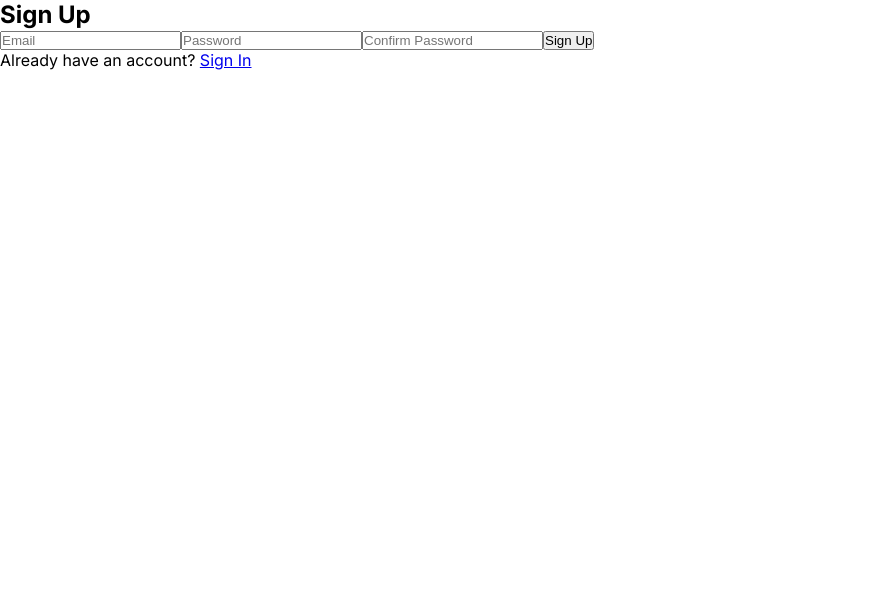
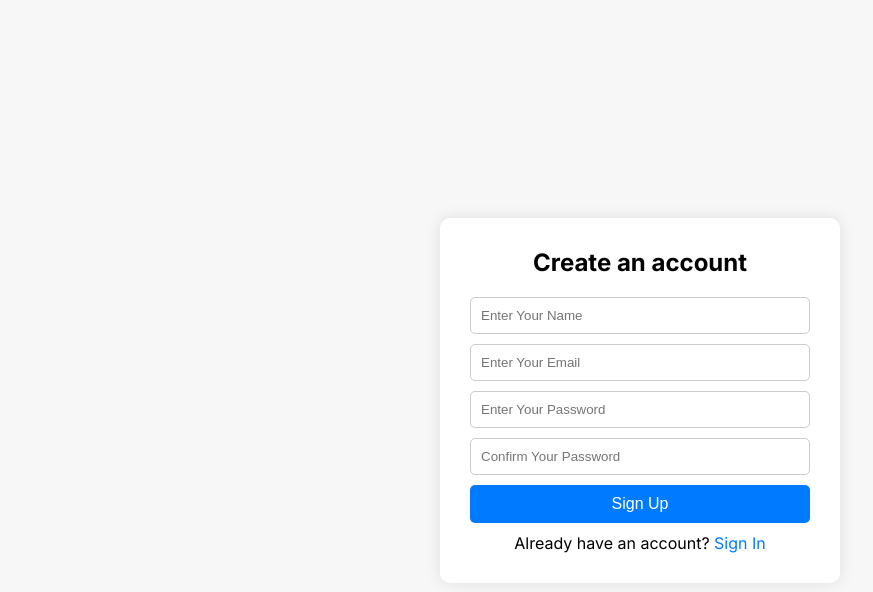
Before and after one commit to Rawan-Khalifa/Pantry_Tracker, a Next.js app: page /signup in a window 1280 px wide. Shown: the top 592 px of the page, without its empty margins (0-873 px from the left). Built offline with nearby package versions, Linux system fonts and the light colour scheme.

Commit message:
edited styling

```diff
--- a/app/signup/page.js
+++ b/app/signup/page.js
@@ -2,10 +2,12 @@
 
 import { useState } from "react";
 import { createUserWithEmailAndPassword } from "firebase/auth";
-import { auth } from "@/firebase";
+import { auth, firestore } from "@/firebase";
 import { useRouter } from "next/navigation";
+import { doc, setDoc } from "firebase/firestore";
 
 export default function SignUpPage() {
+  const [name, setName] = useState("");
   const [email, setEmail] = useState("");
   const [password, setPassword] = useState("");
   const [confirmPassword, setConfirmPassword] = useState("");
@@ -19,7 +21,15 @@ export default function SignUpPage() {
     }
 
     try {
-      await createUserWithEmailAndPassword(auth, email, password);
+      const userCredential = await createUserWithEmailAndPassword(auth, email, password);
+      const user = userCredential.user;
+
+      // Save user's name to Firestore
+      await setDoc(doc(firestore, "users", user.uid), {
+        name: name,
+        email: email
+      });
+
       router.push("/"); // Redirect to the home page after sign-up
     } catch (error) {
       setError(error.message);
@@ -27,31 +37,102 @@ export default function SignUpPage() {
   };
 
   return (
-    <div>
-      <h2>Sign Up</h2>
-      {error && <p style={{ color: "red" }}>{error}</p>}
+    <div style={styles.container}>
+      <div style={styles.formContainer}>
+        <h2 style={styles.header}>Create an account</h2>
+        {error && <p style={styles.error}>{error}</p>}
+        <input
+          type="text"
+          value={name}
+          onChange={(e) => setName(e.target.value)}
+          placeholder="Enter Your Name"
+          style={styles.input}
+        />
         <input
           type="email"
           value={email}
           onChange={(e) => setEmail(e.target.value)}
-        placeholder="Email"
+          placeholder="Enter Your Email"
+          style={styles.input}
         />
         <input
           type="password"
           value={password}
           onChange={(e) => setPassword(e.target.value)}
-        placeholder="Password"
+          placeholder="Enter Your Password"
+          style={styles.input}
         />
         <input
           type="password"
           value={confirmPassword}
           onChange={(e) => setConfirmPassword(e.target.value)}
-        placeholder="Confirm Password"
+          placeholder="Confirm Your Password"
+          style={styles.input}
         />
-      <button onClick={handleSignUp}>Sign Up</button>
-      <p>
-        Already have an account? <a href="/signin">Sign In</a>
+        <button onClick={handleSignUp} style={styles.button}>Sign Up</button>
+        <p style={styles.linkText}>
+          Already have an account? <a href="/signin" style={styles.link}>Sign In</a>
         </p>
+      </div>
     </div>
   );
 }
+
+const styles = {
+  container: {
+    display: 'flex',
+    flexDirection: 'column',
+    alignItems: 'center',
+    justifyContent: 'center',
+    minHeight: '100vh',
+    backgroundColor: '#f7f7f7',
+    padding: '20px',
+  },
+  formContainer: {
+    backgroundColor: '#fff',
+    padding: '30px',
+    borderRadius: '10px',
+    boxShadow: '0px 0px 15px rgba(0, 0, 0, 0.1)',
+    width: '100%',
+    maxWidth: '400px',
+    display: 'flex',
+    flexDirection: 'column',
+    alignItems: 'center',
+  },
+  header: {
+    fontSize: '24px',
+    fontWeight: 'bold',
+    marginBottom: '20px',
+    textAlign: 'center',
+  },
+  error: {
+    color: 'red',
+    marginBottom: '10px',
+    textAlign: 'center',
+  },
+  input: {
+    width: '100%',
+    padding: '10px',
+    marginBottom: '10px',
+    borderRadius: '5px',
+    border: '1px solid #ccc',
+  },
+  button: {
+    width: '100%',
+    padding: '10px',
+    backgroundColor: '#007bff',
+    color: '#fff',
+    border: 'none',
+    borderRadius: '5px',
+    cursor: 'pointer',
+    fontSize: '16px',
+  },
+  linkText: {
+    marginTop: '10px',
+    textAlign: 'center',
+  },
+  link: {
+    color: '#007bff',
+    textDecoration: 'none',
+  },
+};
```
Also changed, not shown: app/page.js (+107 -16 lines), app/signin/page.js (+67 -8 lines). Lines whose indentation alone changed are shown as unchanged.
